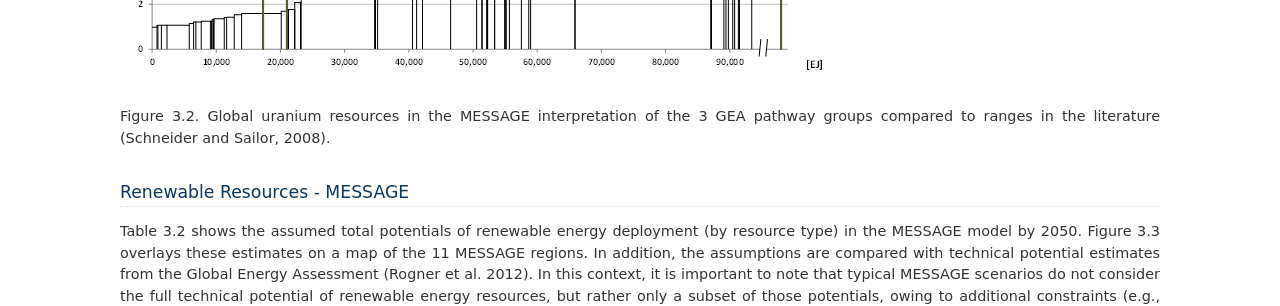
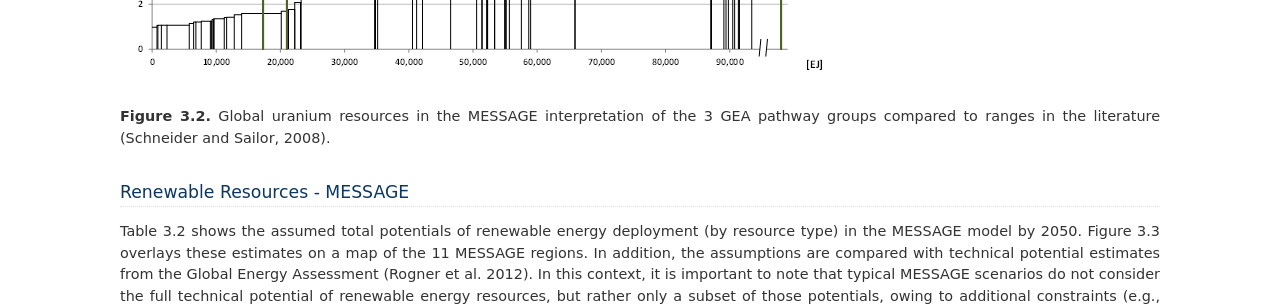
Before and after one commit to yiyi1991/message-ix-models, a Sphinx documentation site: the page built from doc/global/source/message_globiom/energy/resource.rst, in a window 1280 px wide and 1400 px high, scrolled down 1539 px. Shown: the part 152-458 px from the top of the window. Built offline with Sphinx 7.4.7, drawn with Linux system fonts in a browser that asks for light colours; some of the changed text lies outside the part shown.

```diff
--- a/doc/global/source/message_globiom/energy/resource.rst
+++ b/doc/global/source/message_globiom/energy/resource.rst
@@ -44,7 +44,7 @@ Conventional oil and gas are distributed unevenly throughout the world, with onl
 Similar to conventional oil, much of the unconventional oil resides in the Middle East and North Africa. However, with North America and Latin America showing wide ranges in the unconventional oil estimate, the share of Middle East and North Africa could be high as 42% or as low as 24%. Meanwhile, unconventional gas is distributed quite well throughout the world; North America possesses the most with roughly 25% of the world reserve.
 
 .. image:: /_static/global_resources_3.1.png
-Figure 3.2. Global uranium resources in the MESSAGE interpretation of the 3 GEA pathway groups compared to ranges in the literature (Schneider and Sailor, 2008).
+**Figure 3.2.** Global uranium resources in the MESSAGE interpretation of the 3 GEA pathway groups compared to ranges in the literature (Schneider and Sailor, 2008).
 
 Renewable Resources - MESSAGE
 ------------------------------
@@ -84,4 +84,4 @@ Table 3.2 shows the assumed total potentials of renewable energy deployment (by
 While potentials for renewable energy can differ quite substantially between different regions, they are more equitably distributed across the globe than fossil fuels. On the other hand, renewable energy sources cannot be traded as easily before conversion to the secondary level, e.g., trade would typically occur after conversion to electricity or some processed solid, liquid or gaseous fuel. Figure 3.3 shows the renewable energy resource potentials for the 11 MESSAGE regions by 2050. The figure indicates the strong dominance of solar energy across almost all regions. An exception is bioenergy in tropical regions, and wind energy in North America and the Former Soviet Union countries, and to some extent in Europe. However, at a first glance it becomes clear that regionally some of the resources are scarce and the potentials could be exhausted relatively quickly, in particular in those regions with high population densities, which could lead to land use limitations for some of the renewable energy sources. This is particularly the case in Asia, most notably in South Asia, but also in Pacific Asia and partly in China).
 
 .. image:: /_static/map_3.3.png
-Figure 3.3.  Renewable energy deployment potentials by region in 2050, as assumed in the MESSAGE model.
+**Figure 3.3.**  Renewable energy deployment potentials by region in 2050, as assumed in the MESSAGE model.
```
